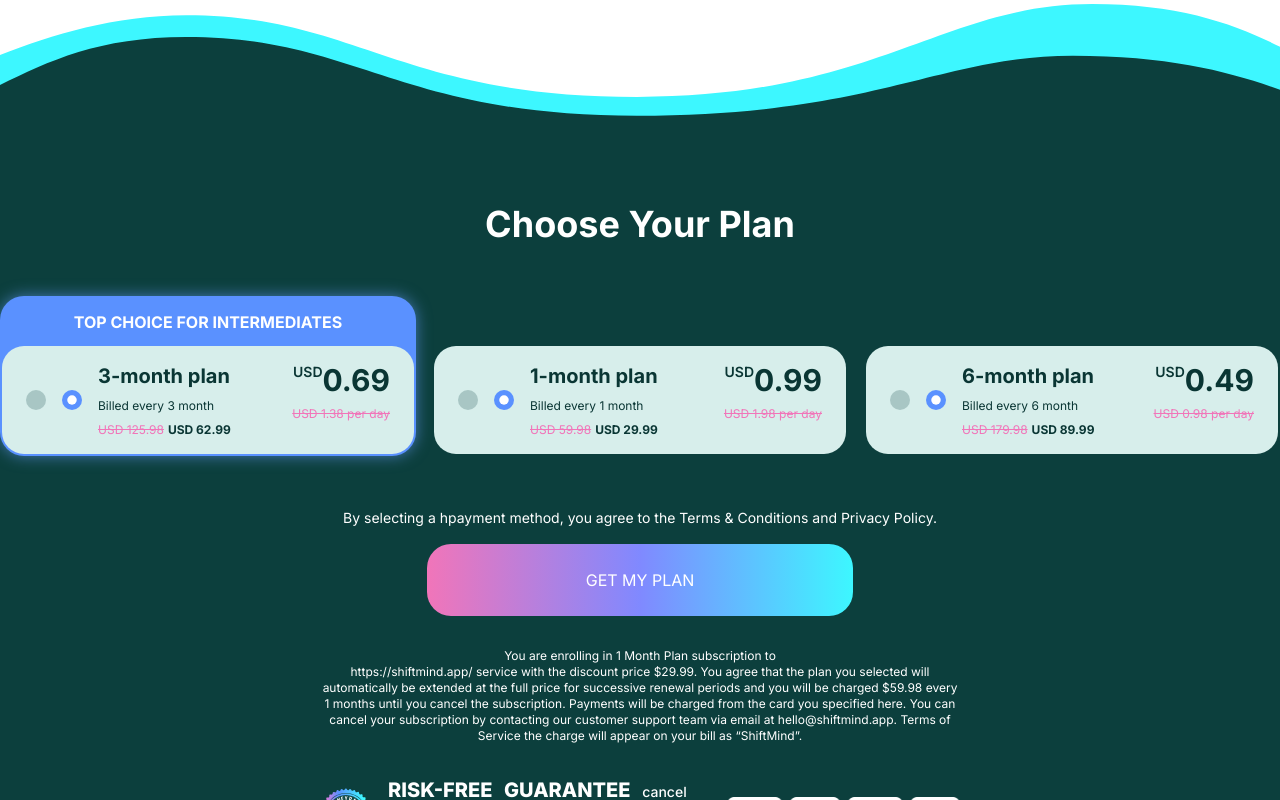
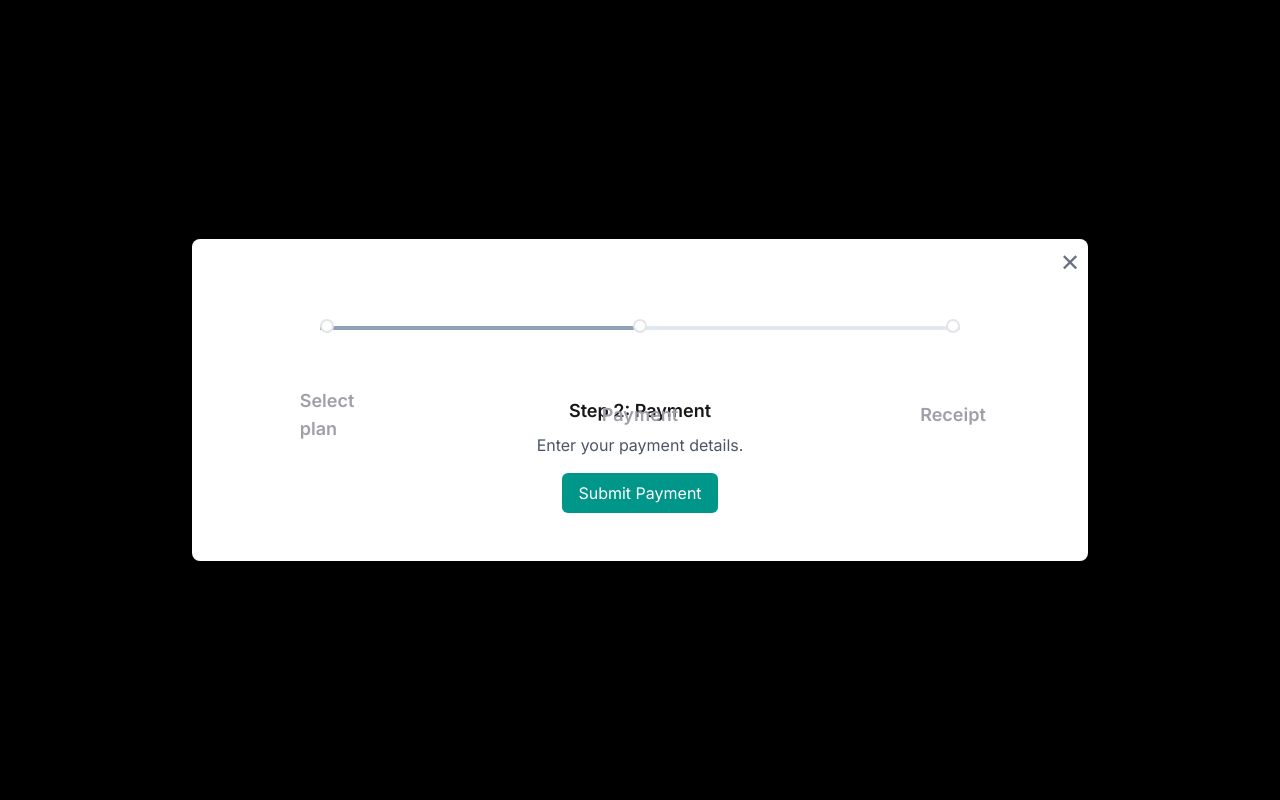
Before and after one commit to LeoGytis/shift_mind, a Next.js app: page / in a window 1280 px wide. Both pictures are taken after a click on the button "GET MY PLAN". Shown: the top 800 px of the page. Built offline with nearby package versions, Linux system fonts and the light colour scheme.

Commit message:
implementing stepper

```diff
--- /dev/null
+++ b/app/components/CheckOutModal.tsx
@@ -0,0 +1,74 @@
+import React, {useState} from 'react';
+import Stepper from './Stepper'; // Assuming the Stepper component is in the same directory
+import StepperNew from './StepperNew';
+
+interface ModalProps {
+	isOpen: boolean;
+	onClose: () => void;
+}
+
+const Modal: React.FC<ModalProps> = ({isOpen, onClose}) => {
+	const [currentStep, setCurrentStep] = useState(1); // Start at Step 2 (Payment)
+
+	const steps = ['Select plan', 'Payment', 'Receipt'];
+	const stepsData = [
+		{label: 'Select plan', step: 1},
+		{label: 'Payment', step: 2},
+		{label: 'Receipt', step: 3},
+	];
+
+	const nextStep = () => setCurrentStep((prev) => Math.min(prev + 1, steps.length - 1));
+	const handleSubmit = () => setCurrentStep(2); // Move to Step 3 (Receipt)
+	const resetModal = () => {
+		setCurrentStep(1); // Reset to Step 2 (Payment)
+		onClose();
+	};
+
+	if (!isOpen) return null;
+
+	return (
+		<div className="fixed inset-0 z-50 flex items-center justify-center bg-black bg-opacity-50">
+			<div className="bg-white rounded-lg p-6 w-full max-w-4xl relative">
+				<button
+					onClick={resetModal}
+					className="absolute top-2 right-2 text-gray-500 hover:text-gray-700 text-2xl"
+				>
+					✕
+				</button>
+
+				{/* Stepper Component */}
+
+				<div className="w-full mb-6">
+					<StepperNew steps={stepsData} activeStep={2} />
+				</div>
+				{/* <div className="w-full mb-6">
+					<Stepper currentStep={currentStep} steps={steps} />
+				</div> */}
+
+				{/* Step Content */}
+				<div className="mb-6">
+					{currentStep === 1 && (
+						<div className="text-center">
+							<h3 className="text-lg font-semibold mb-2">Step 2: Payment</h3>
+							<p className="text-gray-600 mb-4">Enter your payment details.</p>
+							<button className="px-4 py-2 bg-teal-600 text-white rounded-md" onClick={handleSubmit}>
+								Submit Payment
+							</button>
+						</div>
+					)}
+					{currentStep === 2 && (
+						<div className="text-center">
+							<h3 className="text-lg font-semibold mb-2">Step 3: Receipt</h3>
+							<p className="text-gray-600 mb-4">Your payment was successful!</p>
+							<button className="px-4 py-2 bg-teal-600 text-white rounded-md" onClick={resetModal}>
+								Close
+							</button>
+						</div>
+					)}
+				</div>
+			</div>
+		</div>
+	);
+};
+
+export default Modal;
--- a/app/components/ChooseYourPlanSection.tsx
+++ b/app/components/ChooseYourPlanSection.tsx
@@ -6,9 +6,16 @@ import Image from 'next/image';
 import {useState} from 'react';
 import PlanCard from './PlanCard';
 import {dummyCardData} from './dummyCardData';
+import CheckOutModal from './CheckOutModal';
+import Modal from './CheckOutModal';
 
 const ChooseYourPlanSection = () => {
 	const [selectedPlan, setSelectedPlan] = useState<number>(0);
+	const [isModalOpen, setIsModalOpen] = useState(false);
+
+	const showModal = () => setIsModalOpen(true);
+	const closeModal = () => setIsModalOpen(false);
+
 	return (
 		<section className="w-full py-1">
 			<div className="relative h-[180px]">
@@ -33,9 +40,11 @@ const ChooseYourPlanSection = () => {
 					{/* ----- Description Article ----- */}
 					<article className="w-1/2 flex flex-col items-center text-center">
 						<p className="text-sm mb-4">
-							By selecting a hpayment method, you agree to the Terms & Conditions and Privacy Policy.
+							By selecting a payment method, you agree to the Terms & Conditions and Privacy Policy.
 						</p>
-						<button className="w-2/3 rounded-3xl button py-6 mb-8">GET MY PLAN</button>
+						<button onClick={showModal} className="w-2/3 rounded-3xl button py-6 mb-8">
+							GET MY PLAN
+						</button>
 						<p className="text-center text-xs mb-8">
 							You are enrolling in 1 Month Plan subscription to
 							<br />
@@ -57,14 +66,7 @@ const ChooseYourPlanSection = () => {
 								</div>
 							</div>
 							<div className="relative w-2/3">
-								<Image
-									src={payment}
-									alt="payment"
-									// width={261}
-									// height={261}
-									fill
-									className="object-contain"
-								/>
+								<Image src={payment} alt="payment" fill className="object-contain" />
 							</div>
 						</div>
 					</article>
@@ -73,6 +75,9 @@ const ChooseYourPlanSection = () => {
 			<div className="relative h-[180px]">
 				<Image src={group4538} alt="section_bottom_vector" fill className="object-cover transform rotate-180" />
 			</div>
+
+			{/* ----- Modal ----- */}
+			<Modal isOpen={isModalOpen} onClose={closeModal} />
 		</section>
 	);
 };
--- /dev/null
+++ b/app/components/Stepper.tsx
@@ -0,0 +1,45 @@
+import React from 'react';
+
+interface StepperProps {
+	currentStep: number;
+	steps: string[];
+}
+
+const Stepper: React.FC<StepperProps> = ({currentStep, steps}) => {
+	return (
+		<ol className="flex items-center w-full text-xs text-gray-900 font-medium sm:text-base">
+			{steps.map((step, index) => {
+				const isActive = index + 1 <= currentStep;
+				const isCompleted = index + 1 < currentStep;
+				const isLastStep = index === steps.length - 1;
+
+				const stepClasses = isActive
+					? 'bg-indigo-600 border-2 border-transparent text-white'
+					: 'bg-gray-50 border-2 border-gray-200 text-indigo-600';
+
+				return (
+					<li
+						key={index}
+						className={`flex w-full relative ${isCompleted ? 'text-indigo-600' : 'text-gray-900'}
+                        ${
+							!isLastStep
+								? 'after:content-[""] after:w-full after:h-0.5 after:bg-gray-200 after:inline-block after:absolute lg:after:top-5 after:top-3 after:left-4'
+								: ''
+						}`}
+					>
+						<div className="block whitespace-nowrap z-10">
+							<span
+								className={`w-6 h-6 ${stepClasses} rounded-full flex justify-center items-center mx-auto mb-3 text-sm lg:w-10 lg:h-10`}
+							>
+								{index + 1}
+							</span>
+							{step}
+						</div>
+					</li>
+				);
+			})}
+		</ol>
+	);
+};
+
+export default Stepper;
--- /dev/null
+++ b/app/components/StepperNew.tsx
@@ -0,0 +1,50 @@
+import {useState} from 'react';
+
+interface Step {
+	label: string;
+	step: number;
+}
+
+interface StepperNewProps {
+	steps: Step[];
+	activeStep: number;
+}
+
+const StepperNew: React.FC<StepperNewProps> = ({steps, activeStep = 2}) => {
+	// const [activeStep, setActiveStep] = useState(1);
+
+	const totalSteps = steps.length;
+
+	const width = `${(100 / (totalSteps - 1)) * (activeStep - 1)}%`;
+
+	return (
+		<div className="mx-auto w-full max-w-2xl px-4 pb-10">
+			<div className="before:transform-y-1/2 relative mt-14 flex justify-between before:absolute before:left-0 before:top-1/2 before:h-1 before:w-full before:bg-slate-200">
+				{steps.map(({step, label}) => (
+					<div className="relative z-10" key={step}>
+						<div
+							className={`flex size-[14px] items-center justify-center rounded-full border-2 border-zinc-200 bg-white transition-all delay-200 ease-in ${
+								activeStep >= step ? 'border-slate-400' : ''
+							}`}
+						>
+							{activeStep > step ? (
+								<div className="rotate-45 -scale-x-100 text-2xl font-semibold text-slate-400"></div>
+							) : (
+								<span className="text-lg font-medium text-zinc-400"></span>
+							)}
+						</div>
+						<div className="absolute left-1/2 top-24 -translate-x-2/4 -translate-y-2/4">
+							<span className="text-lg font-semibold text-zinc-400">{label}</span>
+						</div>
+					</div>
+				))}
+				<div
+					className="transform-y-1/2 absolute left-0 top-1/2 h-1 w-full bg-slate-400 transition-all delay-200 ease-in"
+					style={{width: width}}
+				></div>
+			</div>
+		</div>
+	);
+};
+
+export default StepperNew;
--- a/app/globals.css
+++ b/app/globals.css
@@ -1,4 +1,4 @@
-@import "tailwindcss";
+@import 'tailwindcss';
 
 :root {
 	/* --font-inter: 'Inter', sans-serif; */
@@ -23,3 +23,26 @@ body {
 .active-shadow {
 	box-shadow: 0 0 15px rgba(107, 158, 255, 0.6); /* Soft shadow with blue tint */
 }
+
+.step-item {
+	@apply relative flex flex-col justify-center items-center w-36;
+}
+.step-item:not(:first-child):before {
+	@apply content-[''] bg-slate-200 absolute w-full h-[3px] right-2/4 top-1/3 -translate-y-2/4;
+}
+.step {
+	@apply w-10 h-10 flex items-center justify-center z-10 relative bg-slate-700 rounded-full font-semibold text-white;
+}
+.active .step {
+	@apply bg-sky-600;
+}
+.complete .step {
+	@apply bg-green-600;
+}
+.complete p {
+	@apply text-white;
+}
+.complete:not(:first-child):before,
+.active:not(:first-child):before {
+	@apply bg-green-600;
+}
--- a/tailwind.config.ts
+++ b/tailwind.config.ts
@@ -14,6 +14,7 @@ export default {
 			colors: {
 				testColor: '#ff00ff',
 				pinkmain: '#F175B9', //TO DO fix
+				electric: '#0E7A82',
 			},
 			backgroundImage: {
 				gradientmain: 'linear-gradient(90deg, #F175B9, #8089FF, #3DF7FF)',
```
Lines whose indentation alone changed are shown as unchanged.
